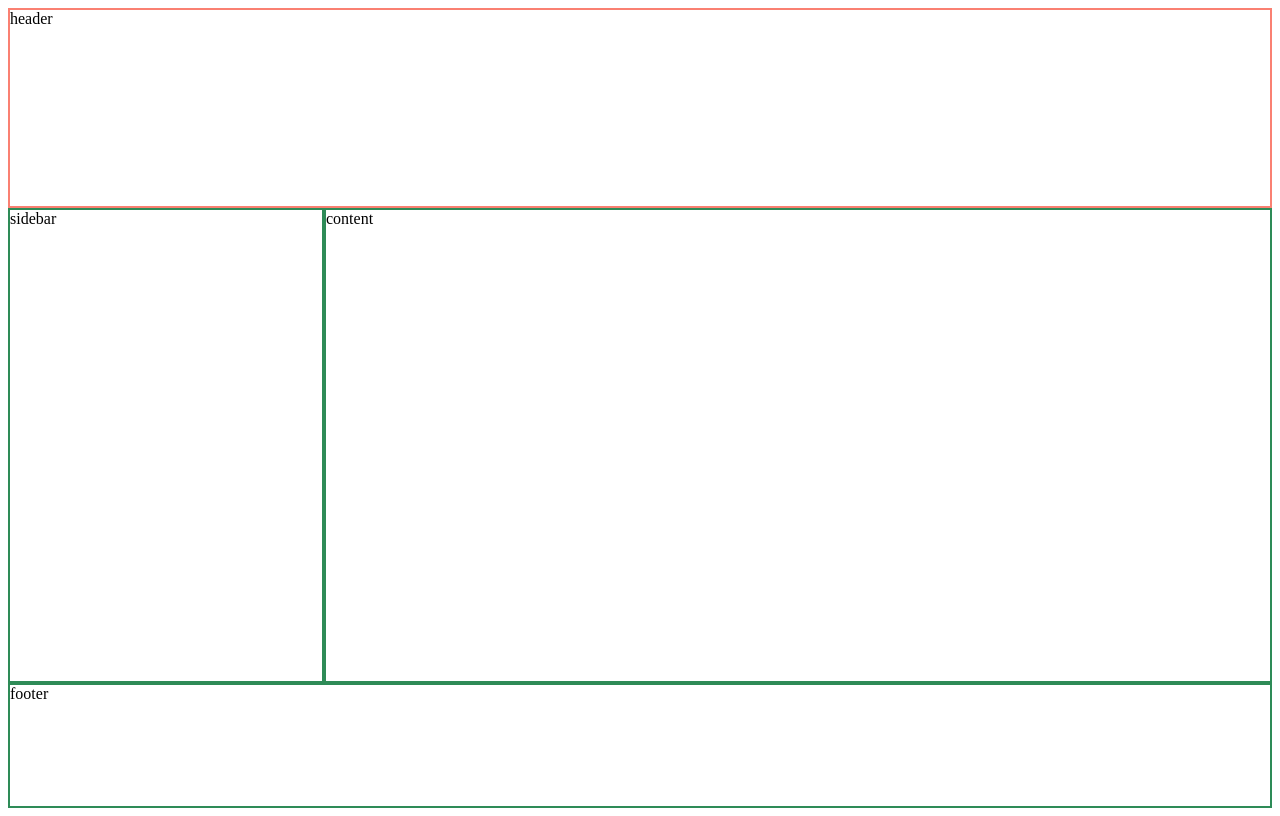
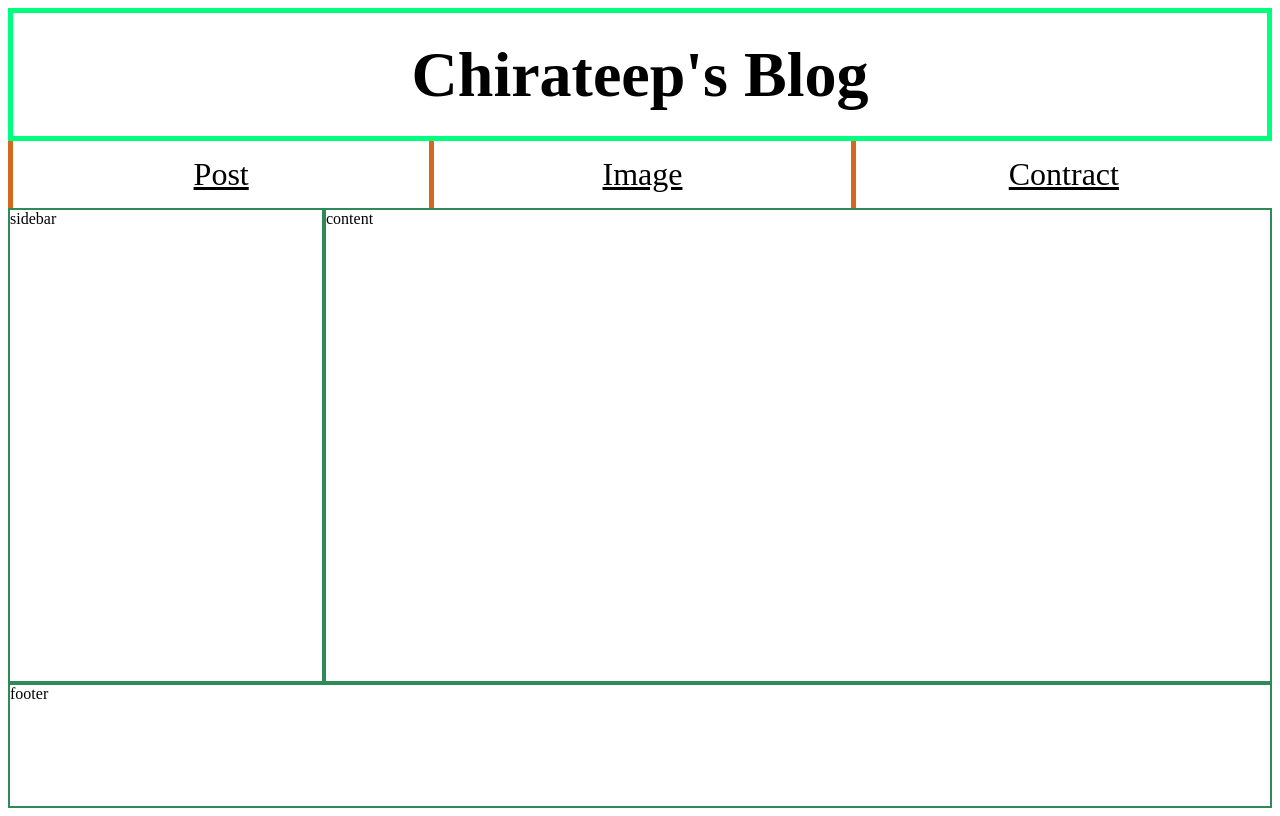
Before and after one commit to chirateep/personal-blog-website, a plain HTML site: page index.html in a window 1280 px wide. Drawn offline with Linux system fonts and the light colour scheme.

Commit message:
[feat] create layout for header create layout for header, add text to boxes and align text to the center

```diff
--- a/css/home.css
+++ b/css/home.css
@@ -32,8 +32,37 @@
 }
 
 .header {
-    border: 2px solid salmon;
     grid-area: hd;
+    display: grid;
+    grid-template-columns: repeat(3, 1fr);
+    grid-template-rows: repeat(3, 1fr);
+    grid-template-areas: "name name name" "name name name" "choice choice choice";
+}
+
+.header-name {
+    border: 5px solid springgreen;
+    grid-area: name;
+    display: flex;
+    align-items: center;
+    justify-content: center;
+    font-weight: bold;
+    font-size: 4em;
+}
+
+.header-choice {
+    grid-area: choice;
+    display: grid;
+    grid-template-columns: repeat(3, 1fr);
+    grid-row: 1fr;
+}
+
+.header-box {
+    display: flex;
+    align-items: center;
+    justify-content: center;
+    font-size: 2em;
+    text-decoration: underline;
+    border-left: 5px solid chocolate;
 }
 
 .sidebar {
--- a/index.html
+++ b/index.html
@@ -10,7 +10,16 @@
 
 <body>
     <div class="container">
-        <div class="header box">header</div>
+        <div class="header">
+            <div class="header-name">Chirateep's Blog</div>
+            <div class="header-choice">
+                <div class="header-box">Post</div>
+                <div class="header-box">Image</div>
+
+                <div class="header-box">Contract</div>
+
+            </div>
+        </div>
         <div class="sidebar box">sidebar</div>
         <div class="content box">content</div>
         <div class="footer box">footer</div>
```
